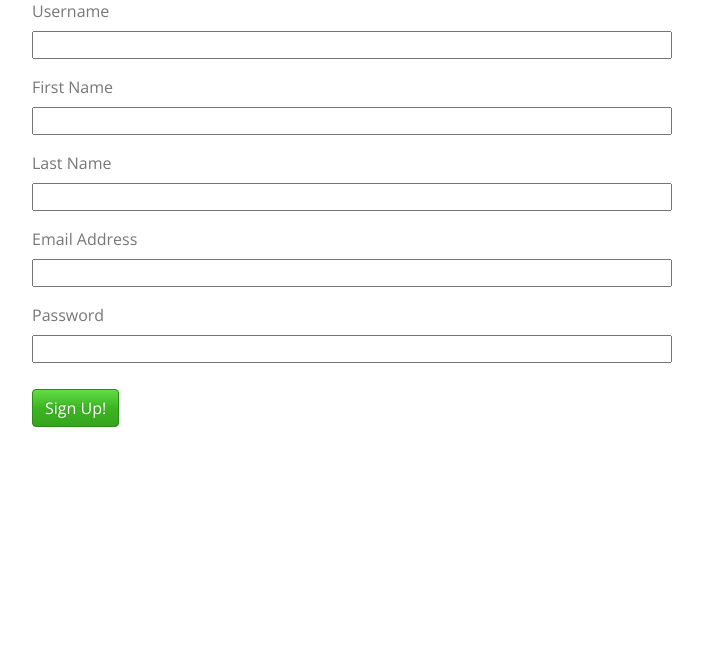
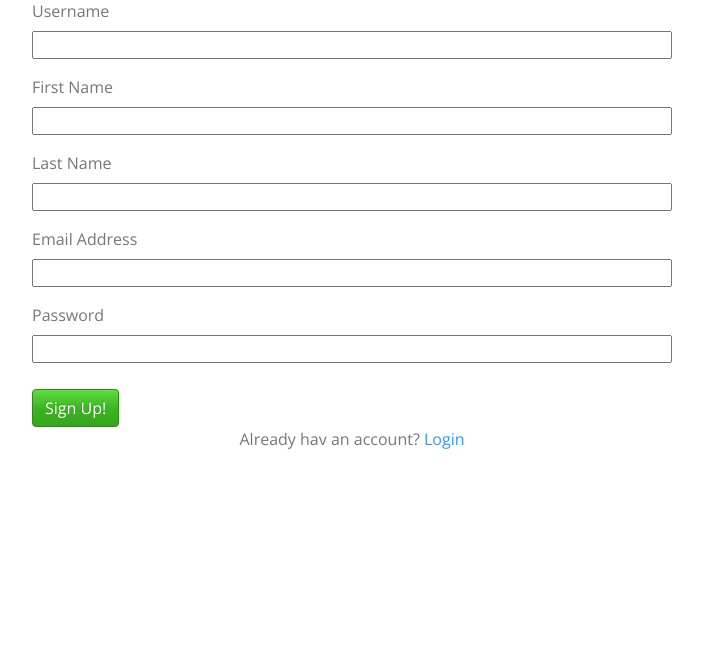
Before and after one commit to rnbrietzke10/coding-quiz-app, a Flask app: page /signup in a window 1280 px wide. Shown: the part 182-830 px from the top of the page, without its empty margins (288-991 px from the left). Run offline with Flask 2, Linux system fonts and the light colour scheme; some libraries are stand-ins or nearby versions.

Commit message:
add login link to sign up page if user already has an account.

```diff
--- a/templates/signup_page.html
+++ b/templates/signup_page.html
@@ -6,4 +6,5 @@
   {% include "_form.html" %}
   <button class="btn btn-success" type="submit">Sign Up!</button>
 </form>
+    <p>Already hav an account? <a href="/login">Login</a></p>
 {% endblock %}
```
Also changed, not shown: templates/home_page.html (+7 -7 lines).
